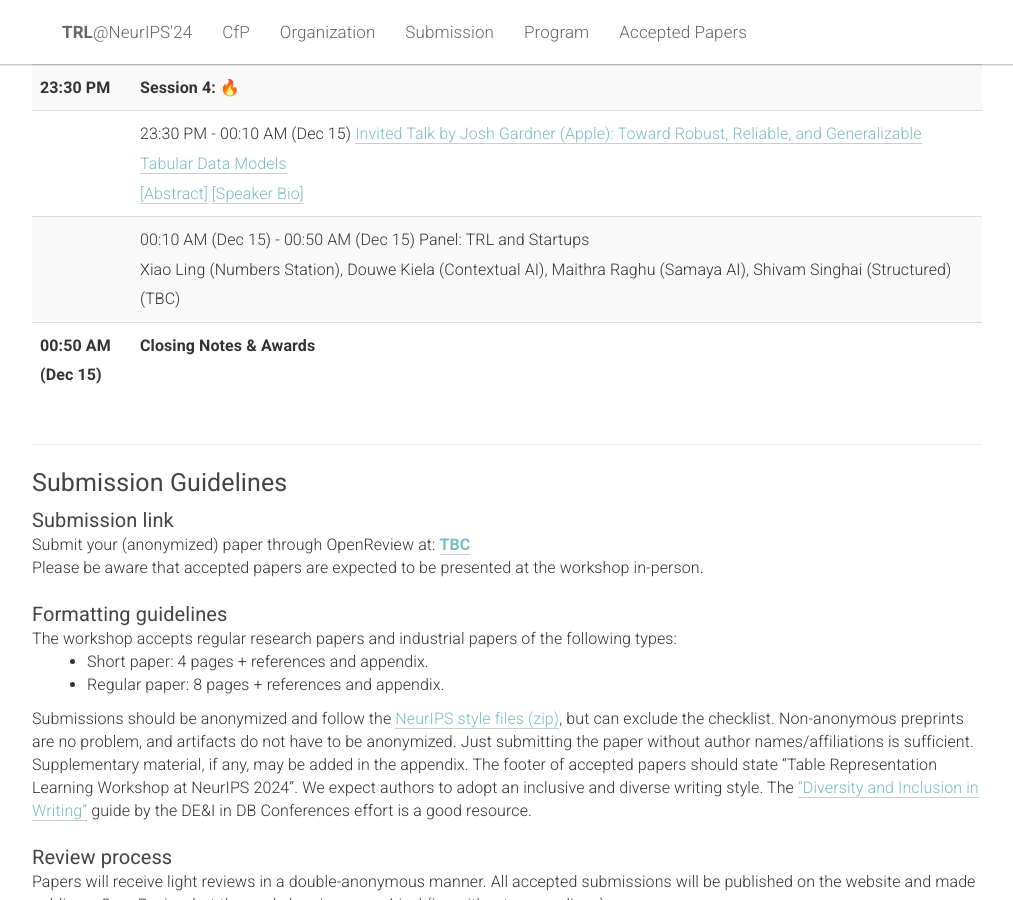
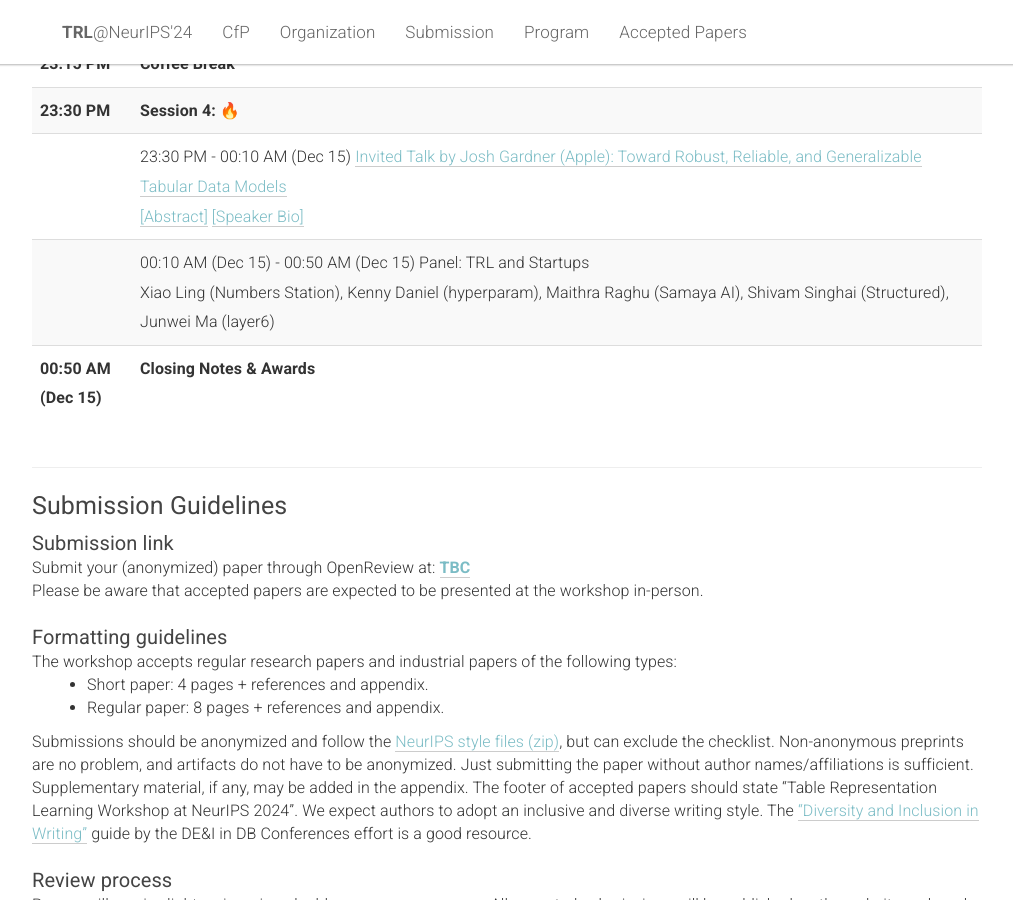
Before and after one commit to table-representation-learning/table-representation-learning.github.io, a Jekyll site: the page built from _pages/home.html, in a window 1280 px wide and 900 px high, scrolled down 4614 px. Shown: the whole window, without its empty margins (133-1146 px from the left). Built offline with Jekyll 4.4.1, drawn with Linux system fonts in a browser that asks for light colours; some of the changed text lies outside the part shown.

Commit message:
add panelists

```diff
--- a/_pages/home.html
+++ b/_pages/home.html
@@ -333,25 +335,14 @@
                             <br>
                         </div>
 
-                        <!-- <div class="col-xs-6 col-lg-2">
-                            <a href="" target="blank">
-                                <img class="people-pic" src="/assets/people/bh.jpeg">
+
+                        <div class="col-xs-6 col-lg-2">
+                            <a href="https://www.linkedin.com/in/kennydaniel/" target="blank">
+                                <img class="people-pic" src="/assets/people/kd.jpg">
                             </a>
                             <div class="people-name">
-                                <a href="https://huybery.github.io/" target="blank">Binyuan Hui</a>
-                                <h6>Qwen Team, Alibaba</h6>
-                            </div>
-                            <br>
-                            <br>
-                        </div> -->
-
-                        <div class="col-xs-6 col-lg-2">
-                            <a href="https://douwekiela.github.io/" target="blank">
-                                <img class="people-pic" src="/assets/people/dk.jpg">
-                            </a>
-                            <div class="people-name">
-                                <a href="https://douwekiela.github.io/" target="blank">Douwe Kiela</a>
-                                <h6>Contextual AI</h6>
+                                <a href="https://www.linkedin.com/in/kennydaniel/" target="blank">Kenny Daniel</a>
+                                <h6>hyperparam</h6>
                             </div>
                             <br>
                             <br>
@@ -378,6 +369,18 @@
                                 <h6>Structured</h6>
                             <br>
                             </div>
+                            <br>
+                        </div>
+
+                        <div class="col-xs-6 col-lg-2">
+                            <a href="https://ca.linkedin.com/in/jeremy-ma" target="blank">
+                                <img class="people-pic" src="/assets/people/jm.jpeg">
+                            </a>
+                            <div class="people-name">
+                                <a href="https://ca.linkedin.com/in/jeremy-ma" target="blank">Junwei Ma</a>
+                                <h6>layer6</h6>
+                            </div>
+                            <br>
                             <br>
                         </div>
 
@@ -735,7 +738,7 @@
 
                                         Panel: TRL and Startups
                                         <br>
-                                        Xiao Ling (Numbers Station), Douwe Kiela (Contextual AI), Maithra Raghu (Samaya AI), Shivam Singhai (Structured) (TBC)
+                                        Xiao Ling (Numbers Station), Kenny Daniel (hyperparam), Maithra Raghu (Samaya AI), Shivam Singhai (Structured), Junwei Ma (layer6)
                                     </td>
                                 </tr>
 
```
Also changed, not shown: other parts of _pages/home.html (+2 -0 lines), assets/people/jm.jpeg (added), assets/people/kd.jpg (added).
